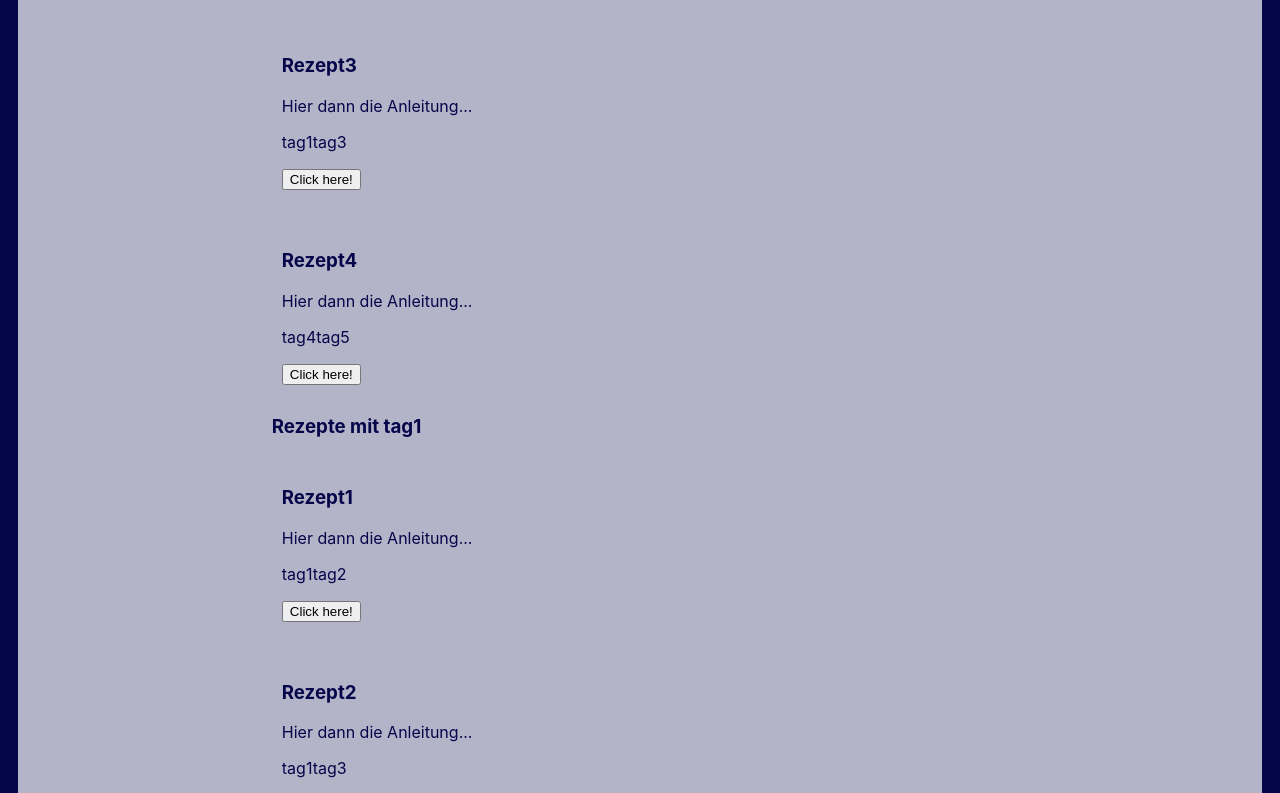
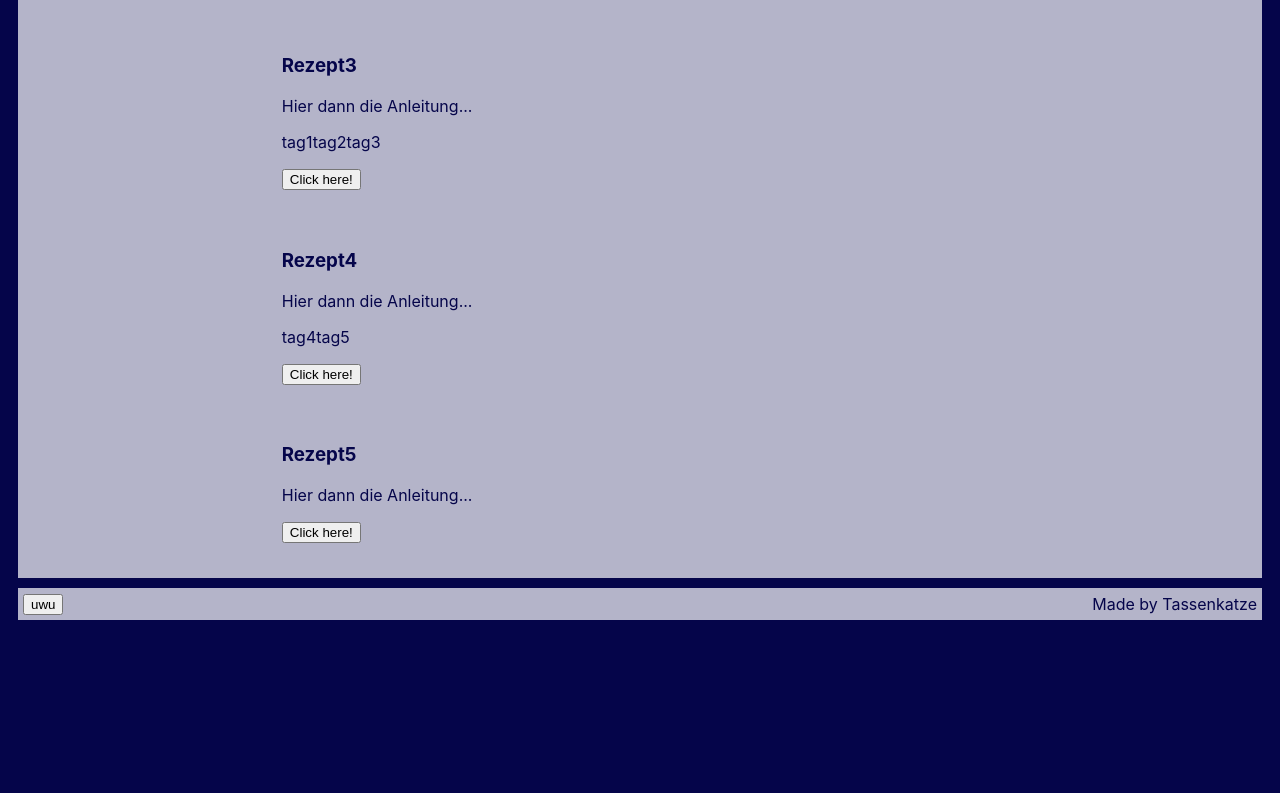
Before and after one commit to tassenkatze/recipe-site, a React (Create React App) app: page / in a window 1280 px wide. Shown: the part 540-1333 px from the top of the page. After the commit the page ends 1178 px from the top, so only its background shows below. Built offline with nearby package versions, Linux system fonts and the light colour scheme.

Commit message:
moving data into extra json file

```diff
--- a/public/index.html
+++ b/public/index.html
@@ -9,35 +9,10 @@
       name="description"
       content="Web site created using create-react-app"
     />
-    <link rel="apple-touch-icon" href="%PUBLIC_URL%/logo192.png" />
-    <!--
-      manifest.json provides metadata used when your web app is installed on a
-      user's mobile device or desktop. See https://developers.google.com/web/fundamentals/web-app-manifest/
-    -->
-    <link rel="manifest" href="%PUBLIC_URL%/manifest.json" />
-    <!--
-      Notice the use of %PUBLIC_URL% in the tags above.
-      It will be replaced with the URL of the `public` folder during the build.
-      Only files inside the `public` folder can be referenced from the HTML.
-
-      Unlike "/favicon.ico" or "favicon.ico", "%PUBLIC_URL%/favicon.ico" will
-      work correctly both with client-side routing and a non-root public URL.
-      Learn how to configure a non-root public URL by running `npm run build`.
-    -->
     <title>React App</title>
   </head>
   <body>
     <noscript>You need to enable JavaScript to run this app.</noscript>
     <div id="root"></div>
-    <!--
-      This HTML file is a template.
-      If you open it directly in the browser, you will see an empty page.
-
-      You can add webfonts, meta tags, or analytics to this file.
-      The build step will place the bundled scripts into the <body> tag.
-
-      To begin the development, run `npm start` or `yarn start`.
-      To create a production bundle, use `npm run build` or `yarn build`.
-    -->
   </body>
 </html>
--- a/src/App.tsx
+++ b/src/App.tsx
@@ -1,7 +1,6 @@
 import Header from "./components/Header";
 import Body from "./components/Body";
 import Footer from "./components/Footer";
-import { useEffect } from "react";
 
 // components hat function, die element zurückgibt
 function App() {
--- a/src/components/Body.tsx
+++ b/src/components/Body.tsx
@@ -1,45 +1,23 @@
-import { useEffect, useState } from "react";
-import RecipeList from "./RecipeList";
+import { useEffect} from "react";
+import RecipeOverview from "./RecipeOverview";
 
 function Body() {
-    const [recipes, setRecipes] = useState([
-        {id: 1, title: "Rezept1", body: "Hier dann die Anleitung...", tags: ["tag1", "tag2"]},
-        {id: 2, title: "Rezept2", body: "Hier dann die Anleitung...", tags: ["tag1", "tag3"]},
-        {id: 3, title: "Rezept3", body: "Hier dann die Anleitung...", tags: ["tag1", "tag3"]},
-        {id: 4, title: "Rezept4", body: "Hier dann die Anleitung...", tags: ["tag4", "tag5"]},
-    ])
 
-    const handleClick = (id : number) => {
-        console.log("clicked on block " + id);
-        const newRecipes = recipes.filter(recipe => recipe.id !== id)
-        setRecipes(newRecipes)
-    }
+    //only use following on first render
+    useEffect(() => {
+        console.log("welcome!")
+    }, [])
 
-    useEffect(() => {
-        console.log("use effect")
-    })
-
-    // //only use following on first render
-    // useEffect(() => {
-    //     console.log("test")
-    // }, [])
 
     return (
         <div className="Content">
             <div className="Middle">
                 <h2>Willkommen zu meiner Rezepte Website</h2>
-                {/* adding component and passing props to that child component */}
-                <RecipeList recipes={recipes} title="Alle Rezepte" handleClick={handleClick}/>
-                <RecipeList recipes={recipes.filter(FilterRecipes("tag1"))} title="Rezepte mit tag1" handleClick={handleClick}/>
+                <RecipeOverview />
             </div>
         </div>
      );
 }
 
-function FilterRecipes(tag: string) {
-    return function(element:any) {
-        return element.tags.includes(tag);
-    };
-}
 
 export default Body;
--- /dev/null
+++ b/src/components/RecipeOverview.tsx
@@ -0,0 +1,61 @@
+import { useEffect, useState } from "react";
+import RecipeList from "./RecipeList";
+import recipies from "../data.json"
+
+function RecipeOverview() {
+    const [recipeArray, setRecipeArray] = useState(recipies.recipies)
+
+    // const [data, setData] = useState();
+
+    // const getData=()=>{
+    //     fetch('data.json',{
+    //         headers : {
+    //             'Content-Type': 'application/json',
+    //             'Accept': 'application/json'
+    //         }
+    //     })
+    //     .then(function(response){
+    //         return response.json();
+    //     })
+    //     .then(function(myJson) {
+    //         console.log(myJson);
+    //         console.log("bla" + myJson.recipes);
+    //         console.log(recipes);
+    //         setData(myJson)
+    //     });
+    // }
+
+    // useEffect(() => {
+    //     getData()
+    // },[])
+
+
+
+    const handleClick = (id : number) => {
+        console.log("clicked on recipe " + id);
+        // const newRecipes = recipes.filter(recipe => recipe.id !== id)
+        // setRecipes(newRecipes)
+    }
+
+    useEffect(() => {
+        console.log(recipeArray)
+    },[])
+
+    return (
+        <>
+            {/* adding component and passing props to that child component */}
+            <RecipeList recipes={recipeArray} title="Alle Rezepte" handleClick={handleClick}/>
+
+            {/* <RecipeList recipes={recipeArray.filter(FilterRecipes("tag1"))} title="Rezepte mit tag1" handleClick={handleClick}/> */}
+        </>
+     );
+}
+
+
+function FilterRecipes(tag: string) {
+    return function(element:any) {
+        return element.tags.includes(tag);
+    };
+}
+
+export default RecipeOverview;
--- /dev/null
+++ b/src/data.json
@@ -0,0 +1,35 @@
+{
+    "recipies": [
+        {
+            "id": 1,
+            "title": "Rezept1",
+            "body": "Hier dann die Anleitung...",
+            "tags": ["tag1", "tag2"]
+        },
+        {
+            "id": 2,
+            "title": "Rezept2",
+            "body": "Hier dann die Anleitung...",
+            "tags": ["tag1", "tag3"]
+        },
+        {
+            "id": 3,
+            "title": "Rezept3",
+            "body": "Hier dann die Anleitung...",
+            "tags": ["tag1", "tag2", "tag3"]
+        },
+        {
+            "id": 4,
+            "title": "Rezept4",
+            "body": "Hier dann die Anleitung...",
+            "tags": ["tag4", "tag5"]
+        }
+        ,
+        {
+            "id": 5,
+            "title": "Rezept5",
+            "body": "Hier dann die Anleitung...",
+            "tags": []
+        }
+    ]
+}
```
Also changed, not shown: dataBackup.json (added, +35 -0 lines).
